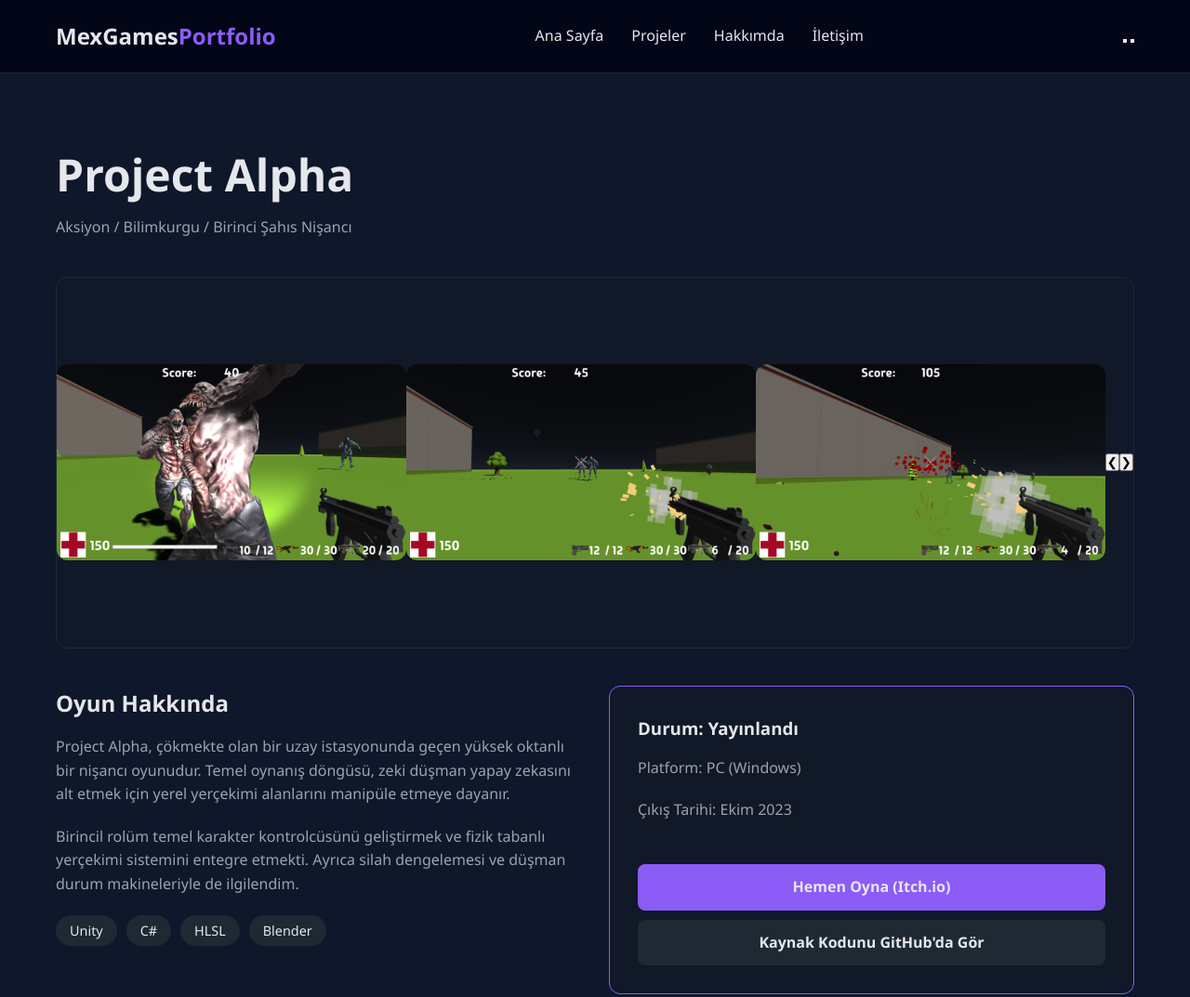
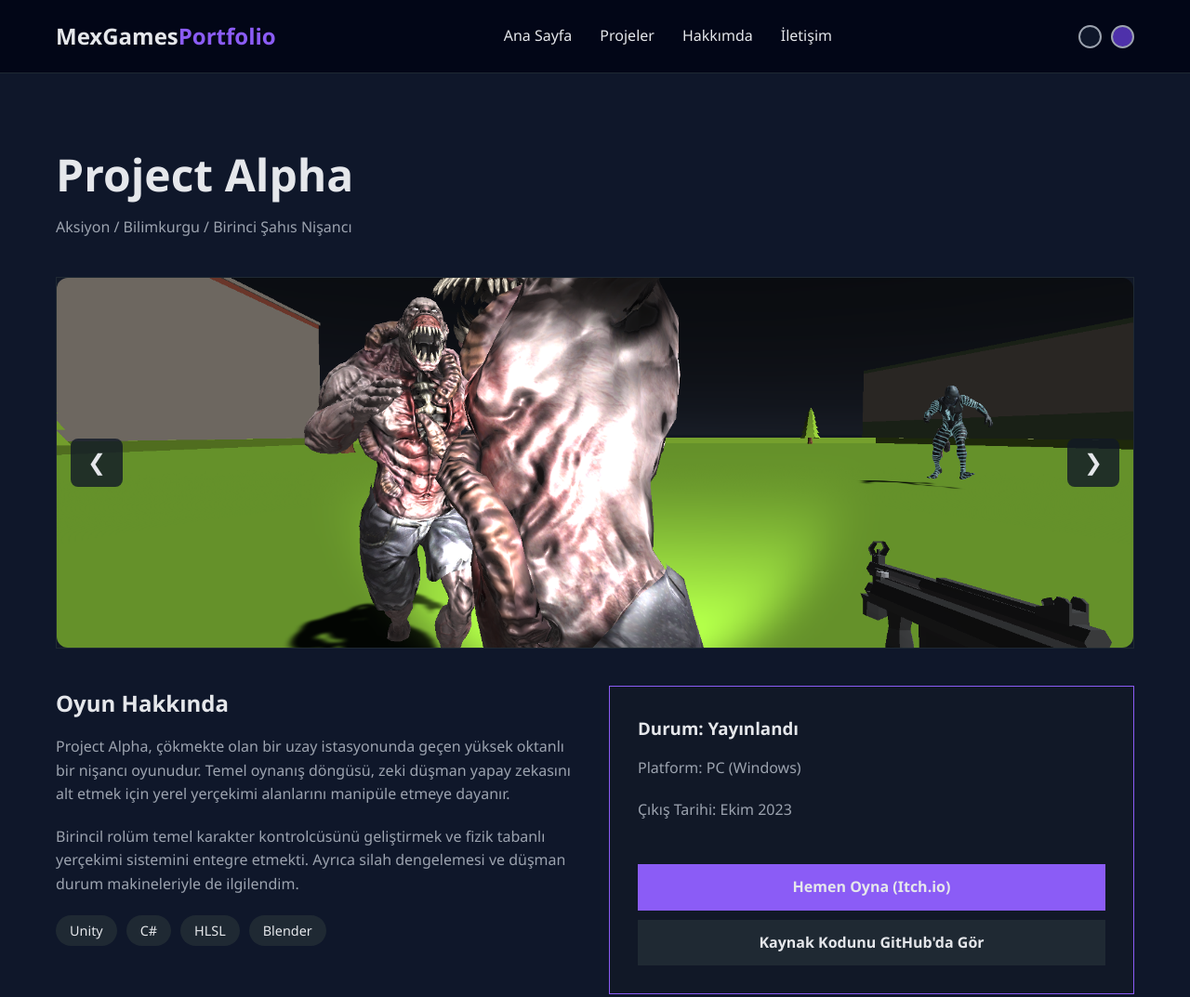
Before and after one commit to web-projesi-2026/emirhanicer_website, a plain HTML site: page pages/gamepages/gameornek.html in a window 1280 px wide. Shown: the whole page at 93% size. Drawn offline with Linux system fonts and the light colour scheme.

Commit message:
Enhance CSS with space theme and toggle styles
Added new theme variables and styles for space theme and theme toggle buttons.

```diff
--- a/assets/css/style.css
+++ b/assets/css/style.css
@@ -1,24 +1,58 @@
 :root {
-  /* Background Colors */
   --bg-main: #0f172a;
   --bg-nav: #020617;
-
-  /* Card Surfaces */
   --card-bg-1: #111827;
   --card-bg-2: #1f2933;
-
-  /* Accent Colors */
   --accent-primary: #8b5cf6;
+  /* Mor */
   --accent-secondary: #22c55e;
-
-  /* Text Colors */
+  /* Yeşil */
   --text-primary: #e5e7eb;
   --text-secondary: #9ca3af;
+}
 
-  /* UI Variables */
-  --radius-sm: 8px;
-  --radius-md: 12px;
-  --transition: all 0.3s ease;
+/* Uzay Teması (Mor-Mavi Karışımı) */
+body.theme-space {
+  --bg-main: #1a103d;
+  /* Çok koyu morumsu mavi */
+  --bg-nav: #0d0620;
+  /* Daha derin bir ton */
+  --card-bg-1: #241b4e;
+  /* Canlı morumsu kartlar */
+  --card-bg-2: #31256b;
+  --accent-primary: #d946ef;
+  /* Magenta / Parlak Mor */
+  --accent-secondary: #3b82f6;
+  /* Uzay Mavisi */
+}
+
+/* Tema Değiştirme Butonları İçin Stil */
+.theme-toggle-container {
+  display: flex;
+  gap: 10px;
+  margin-left: 20px;
+}
+
+.theme-btn {
+  width: 25px;
+  height: 25px;
+  border-radius: 50%;
+  border: 2px solid var(--text-secondary);
+  cursor: pointer;
+  transition: var(--transition);
+}
+
+.theme-btn:hover {
+  transform: scale(1.2);
+  border-color: var(--accent-primary);
+}
+
+.btn-default {
+  background-color: #0f172a;
+}
+
+.btn-space {
+  background-color: #4e31aa;
 }
 
 * {
@@ -367,3 +401,71 @@ textarea.form-control {
   color: var(--accent-primary);
   border-color: var(--accent-primary);
 }
+
+/* --- Image Slider (Resim Kaydırıcı) Kesin Çözüm --- */
+.game-preview.slider-container {
+  display: block;
+  /* Flexbox'ı eziyoruz ki resimler sapıtmasın */
+  position: relative;
+  overflow: hidden;
+  padding: 0;
+}
+
+.slide {
+  display: none;
+  width: 100%;
+  height: 100%;
+}
+
+.slide.active {
+  display: block;
+  animation: fadeEffect 0.6s ease-in-out;
+}
+
+@keyframes fadeEffect {
+  from {
+    opacity: 0.3;
+  }
+
+  to {
+    opacity: 1;
+  }
+}
+
+.slider-btn {
+  position: absolute;
+  top: 50%;
+  transform: translateY(-50%);
+  background-color: rgba(17, 24, 39, 0.8);
+  color: #e5e7eb;
+  border: none;
+  cursor: pointer;
+  padding: 12px 18px;
+  font-size: 24px;
+  border-radius: 8px;
+  transition: all 0.3s ease;
+  z-index: 10;
+}
+
+.slider-btn:hover {
+  background-color: #8b5cf6;
+  /* Mor vurgu rengimiz */
+  color: #ffffff;
+}
+
+.prev-btn {
+  left: 15px;
+}
+
+.next-btn {
+  right: 15px;
+}
+
+/* Resimlerin kutuya tam oturması için (Önceden eklediğimiz kod) */
+.slide img {
+  width: 100%;
+  height: 100%;
+  object-fit: cover;
+  display: block;
+  border-radius: 12px;
+}
```
